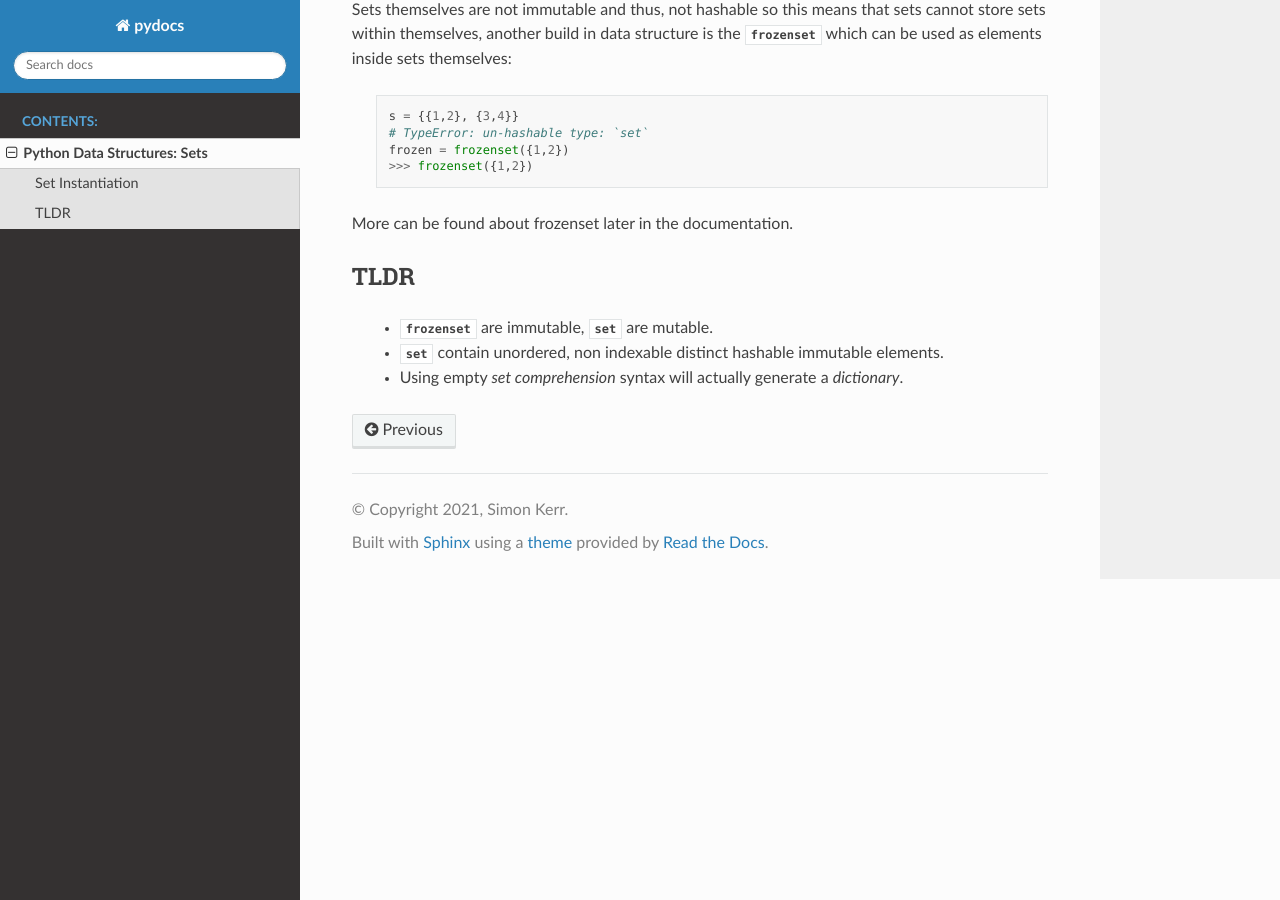
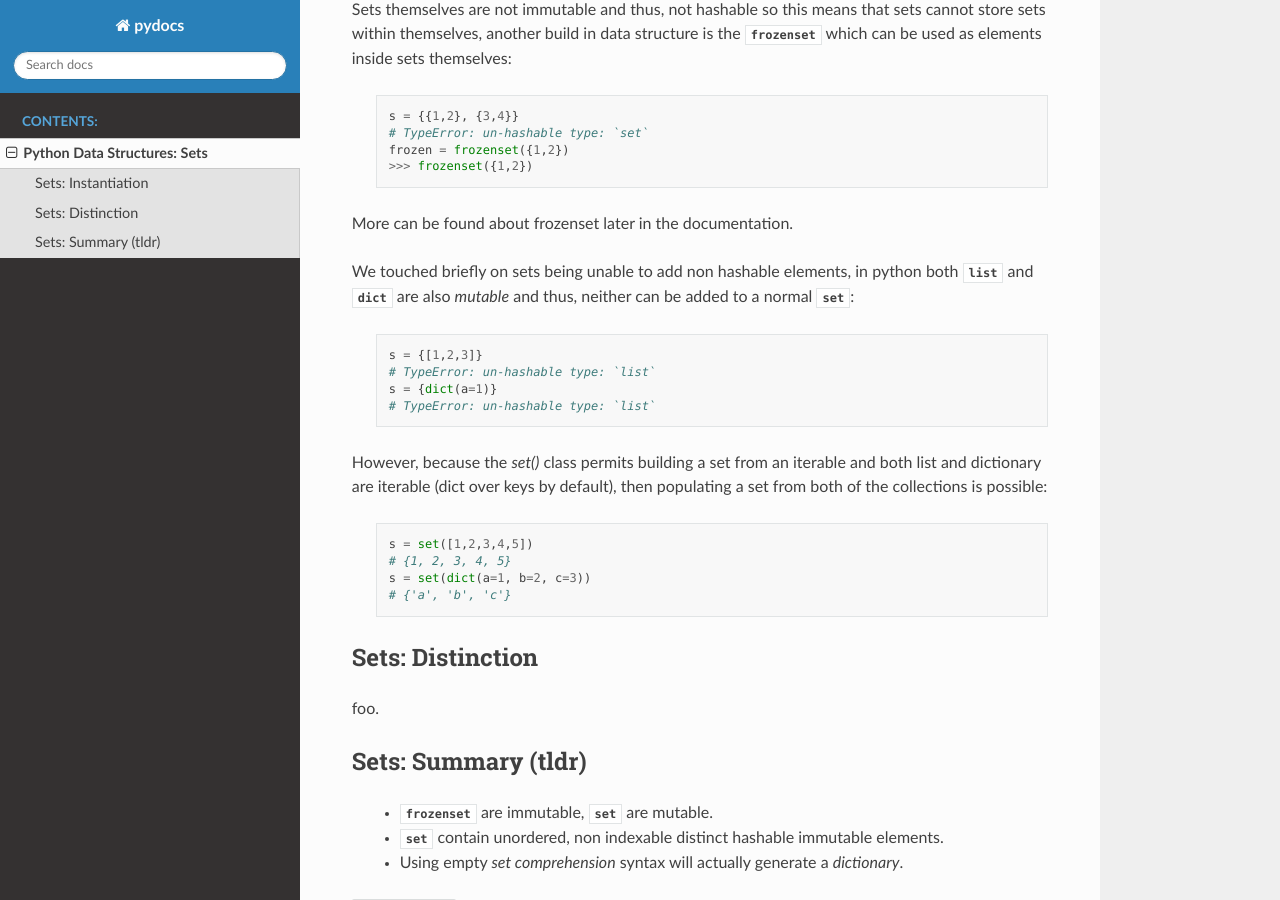
Before and after one commit to symonk/pydocs, a Sphinx documentation site: the page built from docs/source/_data_structures/sets/sets.rst, in a window 1280 px wide and 900 px high, scrolled down 857 px. Built offline with Sphinx 7.4.7 and the Read the Docs theme 2.0.0, drawn with Linux system fonts in a browser that asks for light colours; some of the changed text lies outside the part shown.

Commit message:
more progress on sets

```diff
--- a/docs/source/_data_structures/sets/sets.rst
+++ b/docs/source/_data_structures/sets/sets.rst
@@ -48,7 +48,34 @@ sets themselves:
 
 More can be found about frozenset later in the documentation.
 
-TLDR
+We touched briefly on sets being unable to add non hashable elements, in python both
+:class:`list` and :class:`dict` are also `mutable` and thus, neither can be added
+to a normal :class:`set`:
+
+    .. code-block:: python
+
+        s = {[1,2,3]}
+        # TypeError: un-hashable type: `list`
+        s = {dict(a=1)}
+        # TypeError: un-hashable type: `list`
+
+However, because the `set()` class permits building a set from an iterable and both
+list and dictionary are iterable (dict over keys by default), then populating a set
+from both of the collections is possible:
+
+    .. code-block:: python
+
+        s = set([1,2,3,4,5])
+        # {1, 2, 3, 4, 5}
+        s = set(dict(a=1, b=2, c=3))
+        # {'a', 'b', 'c'}
+
+Sets: Distinction
+---------------
+
+foo.
+
+Sets: Summary (tldr)
 -----
 
     * :class:`frozenset` are immutable, :class:`set` are mutable.
```
Also changed, not shown: other parts of docs/source/_data_structures/sets/sets.rst (+2 -2 lines).
